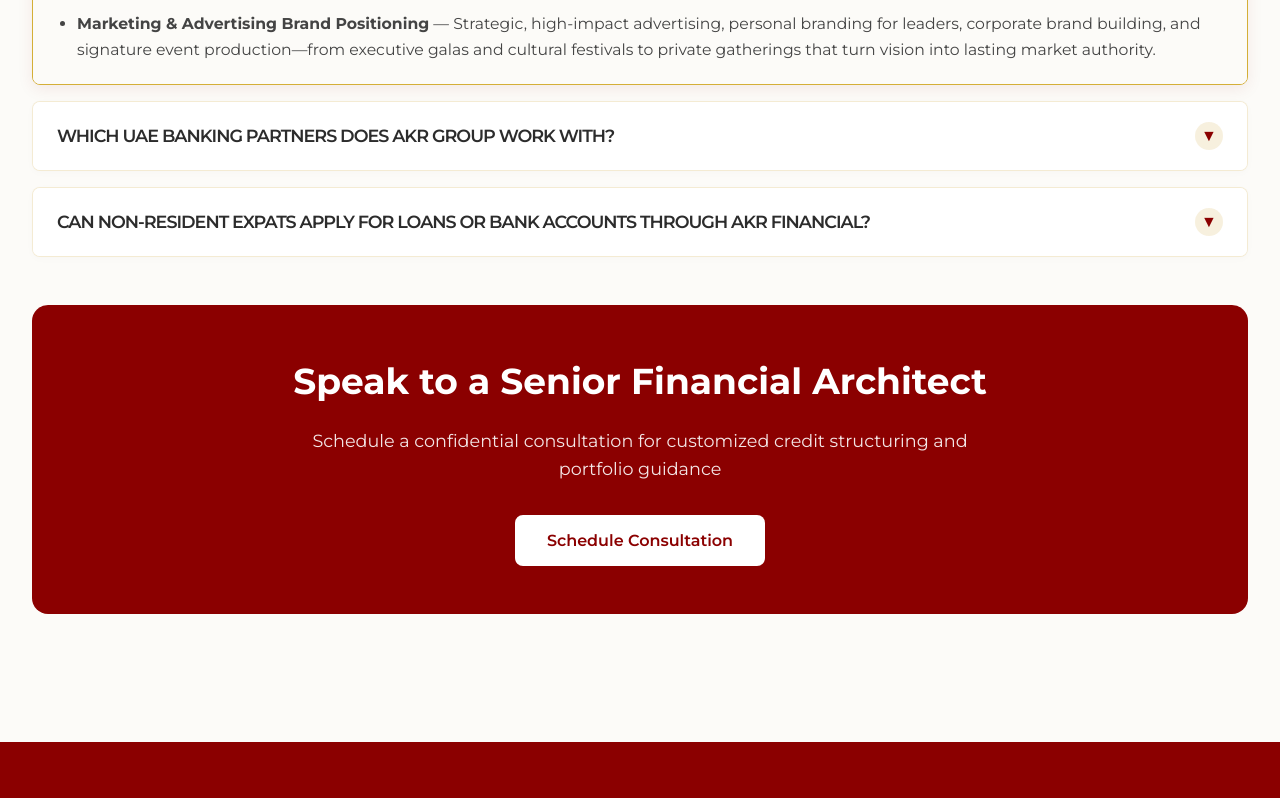
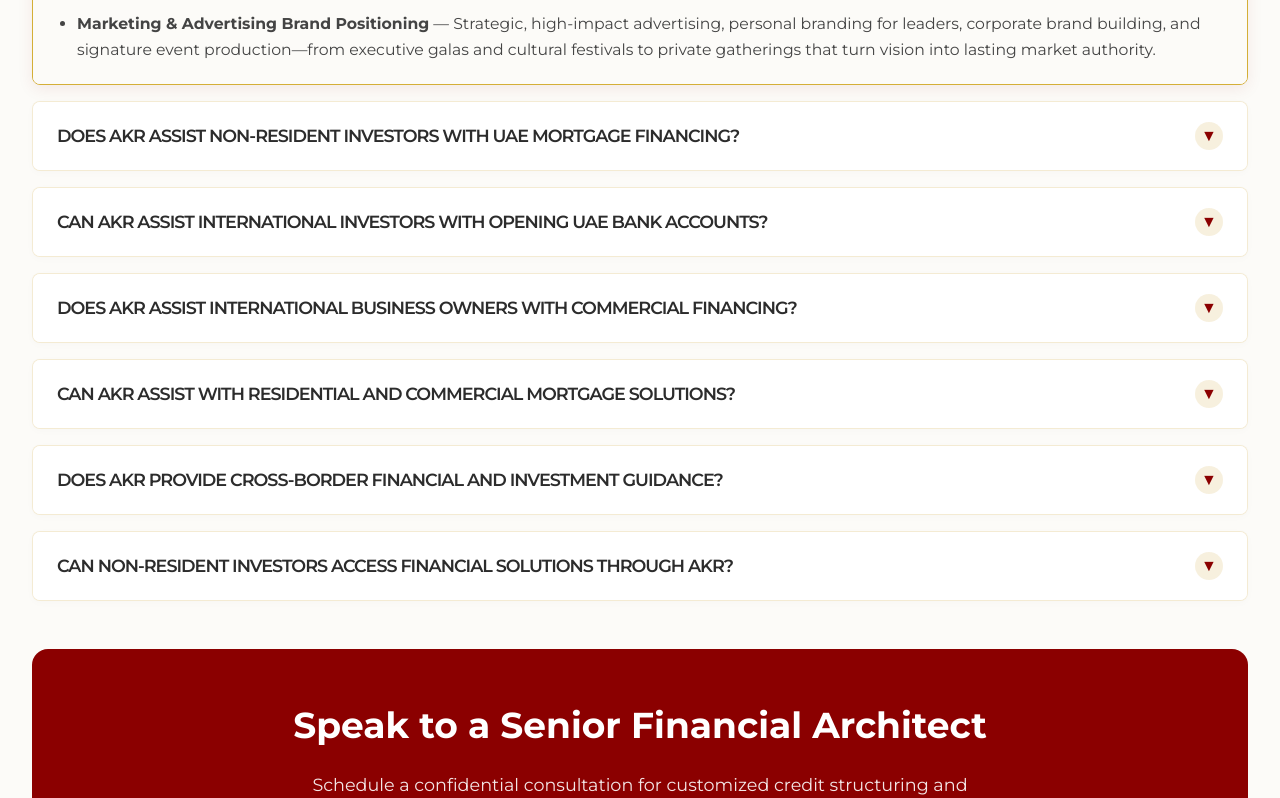
Before and after one commit to tharunkarthik10/akr, a Next.js app: page /financial in a window 1280 px wide. Shown: the part 1980-2778 px from the top of the page. Built offline with nearby package versions, Linux system fonts and the light colour scheme; no server answers; a web font is replaced by a local one.

Commit message:
feat(faq): update financial page with international banking, mortgages & business finance FAQs

```diff
--- a/src/app/financial/page.tsx
+++ b/src/app/financial/page.tsx
@@ -28,12 +28,28 @@ export default function FinancialPage() {
       )
     },
     {
-      question: "Which UAE banking partners does AKR Group work with?",
-      answer: "We maintain 25+ years of strategic relationships across major UAE Tier-1 banks and international private banking institutions to secure preferred lending rates, fast-track approvals, and corporate facilities."
+      question: "Does AKR assist non-resident investors with UAE mortgage financing?",
+      answer: "Yes. AKR provides guidance on non-resident mortgage options, eligibility requirements, documentation and financing opportunities through relevant banking partners, subject to bank approval."
     },
     {
-      question: "Can non-resident expats apply for loans or bank accounts through AKR Financial?",
-      answer: "Yes. We specialize in non-resident mortgage structuring, international wealth accounts, and cross-border commercial credit for non-resident investors and global enterprise owners."
+      question: "Can AKR assist international investors with opening UAE bank accounts?",
+      answer: "Yes. AKR provides guidance on banking requirements, account-opening procedures and documentation for eligible non-residents and international investors, subject to individual bank policies and regulatory requirements."
+    },
+    {
+      question: "Does AKR assist international business owners with commercial financing?",
+      answer: "Yes. AKR assists eligible entrepreneurs and international business owners in exploring business financing and commercial credit options through relevant financial institutions, subject to eligibility and lender approval."
+    },
+    {
+      question: "Can AKR assist with residential and commercial mortgage solutions?",
+      answer: "Yes. AKR provides guidance on residential and commercial mortgage options, refinancing, equity release and related financing solutions through banking partners, subject to applicable eligibility criteria."
+    },
+    {
+      question: "Does AKR provide cross-border financial and investment guidance?",
+      answer: "AKR provides financial guidance covering banking solutions, personal and business finance, mutual funds and investment planning, within its licensed business activities and applicable regulatory permissions."
+    },
+    {
+      question: "Can non-resident investors access financial solutions through AKR?",
+      answer: "Yes. AKR assists eligible non-resident investors in understanding available UAE banking, mortgage and financial solutions, based on their residency status, financial profile and applicable institutional requirements."
     }
   ];
 
@@ -170,8 +186,8 @@ export default function FinancialPage() {
 
         {/* FAQs */}
         <FAQAccordion
-          title="AKR Financial — Frequently Asked Questions"
-          subtitle="Essential insights into UAE loan structuring, banking compliance, and wealth management."
+          title="FAQ – International Banking, Mortgages & Business Finance"
+          subtitle="Essential insights into UAE banking, non-resident mortgages, commercial credit, and wealth solutions."
           items={financialFaqs}
         />
 
```
